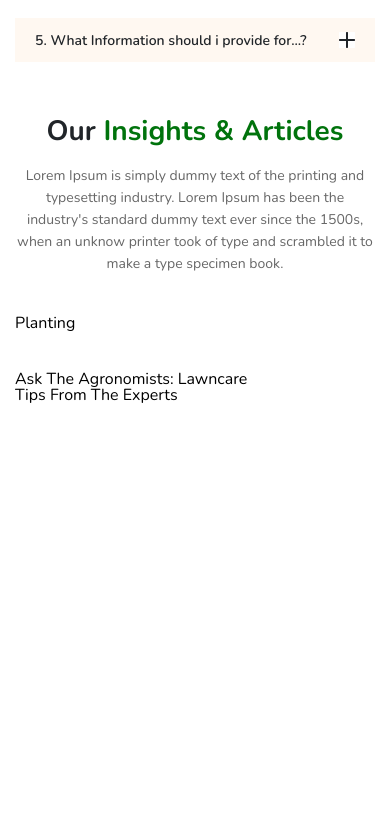
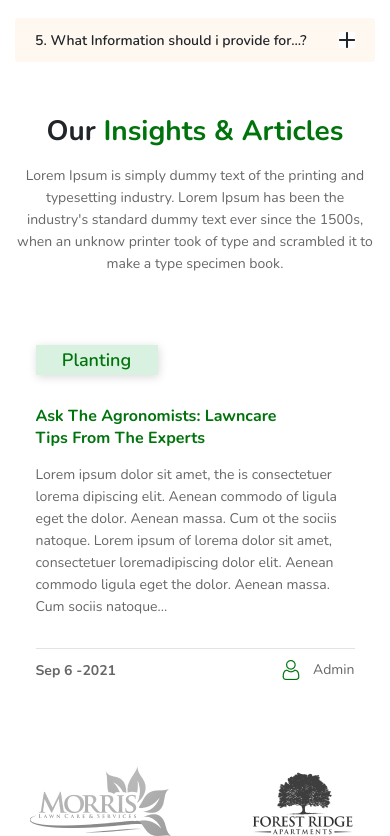
Before and after one commit to Karavan-Ivan/FigmaProjectPlants, a plain HTML site: page index.html in a window 390 px wide. Shown: the part 7365-8201 px from the top of the page. Before the commit the page ends 7771 px from the top, so only its background shows below. Drawn offline with nearby package versions, Linux system fonts and the light colour scheme.

Commit message:
mobile done

```diff
--- a/_main.scss
+++ b/_main.scss
@@ -641,6 +641,7 @@ span {
     width: 100%;
     height: 44px;
     background-color: #FFF8F1;
+    border-radius: 3px;
 }
 .quetion h6 {
     font-style: normal;
@@ -665,6 +666,92 @@ span {
 }
 .insightsArticles .row {
     gap: 40px;
+}
+.planting {
+    display: flex;
+    flex-direction: column;
+    padding: 30px 20.5px 35px 20.5px;
+    background: #FFFFFF;
+    border-radius: 5px;
+    gap: 30px;
+}
+.plantingArticle {
+    width: 122px;
+    height: 30px;
+    background: #D9F1E0;
+    box-shadow: 1px 2px 10px rgba(0, 0, 0, 0.15);
+    display: flex;
+    align-items: center;
+    justify-content: center;
+}
+.plantingArticle h6 {
+    font-style: normal;
+    font-weight: 600;
+    font-size: 18px;
+    line-height: 30px;
+    color: #00730C;
+    text-align: center;
+}
+.plantingInfo h5 {
+    font-style: normal;
+    font-weight: 700;
+    font-size: 16px;
+    line-height: 22px;
+    text-transform: capitalize;
+    color: #00730C;
+    padding-bottom: 15px;
+}
+.plantingInfo h6 {
+    font-style: normal;
+    font-weight: 400;
+    font-size: 14px;
+    line-height: 22px;
+    color: #676767;
+}
+.dateOfPubl {
+    display: flex;
+    align-items: center;
+    justify-content: space-between;
+    padding-top: 10px;
+    border-top: 1px solid #E3E3E3;
+}
+.dateOfPubl h6 {
+    font-style: normal;
+    font-weight: 700;
+    font-size: 14px;
+    line-height: 19px;
+    color: #676767;
+}
+.authorOfPubl {
+    display: flex;
+    gap: 11.67px;
+    align-items: center;
+}
+.authorOfPubl h6 {
+    font-style: normal;
+    font-weight: 400;
+    font-size: 14px;
+    line-height: 22px;
+    color: #676767;
+}
+.authorOfPubl img {
+    width: 20px;
+    height: 20px;
+}
+.sponsors {
+    display: flex;
+    justify-content: space-between;
+    padding: 0 15px 0 15px;
+    align-items: center;
+    width: 100%;
+}
+.sponsors img:first-child {
+    width: 141px;
+    height: 70px;
+}
+.sponsors img:last-child {
+    width: 112px;
+    height: 70px;
 }
 
 
--- a/index.html
+++ b/index.html
@@ -386,12 +386,26 @@
                     <h6>Lorem Ipsum is simply dummy text of the printing and typesetting industry. Lorem Ipsum has been the industry's standard dummy text ever since the 1500s, when an unknow printer took of type and scrambled it to make a type specimen book.</h6>
                 </div>
                 <div class="planting">
+                <div class="plantingArticle">
                     <h6>Planting</h6>
                 </div>
                 <div class="plantingInfo">
                     <h5>Ask The Agronomists: Lawncare<br>Tips From The Experts</h5>
+                    <h6>Lorem ipsum dolor sit amet, the is consectetuer lorema dipiscing elit. Aenean commodo of ligula eget the dolor. Aenean massa. Cum ot the sociis natoque. Lorem ipsum of lorema dolor sit amet, consectetuer loremadipiscing dolor elit. Aenean commodo ligula eget the dolor. Aenean massa. Cum sociis natoque...</h6>
+                </div>
+                <div class="dateOfPubl">
+                    <h6>Sep 6 -2021</h6>
+                    <div class="authorOfPubl">
+                        <img src="image/admin.jpg" alt="">
+                        <h6>Admin</h6>
+                    </div>
+                </div>
                 </div>
             </div>
+        </div>
+        <div class="sponsors">
+            <img src="image/Morris.jpg" alt="">
+            <img src="image/ForestRidge.jpg" alt="">
         </div>
     </div>
     </main>
```
Also changed, not shown: image/ForestRidge.jpg (added), image/Morris.jpg (added), image/admin.jpg (added), style.css, 1 other file.
